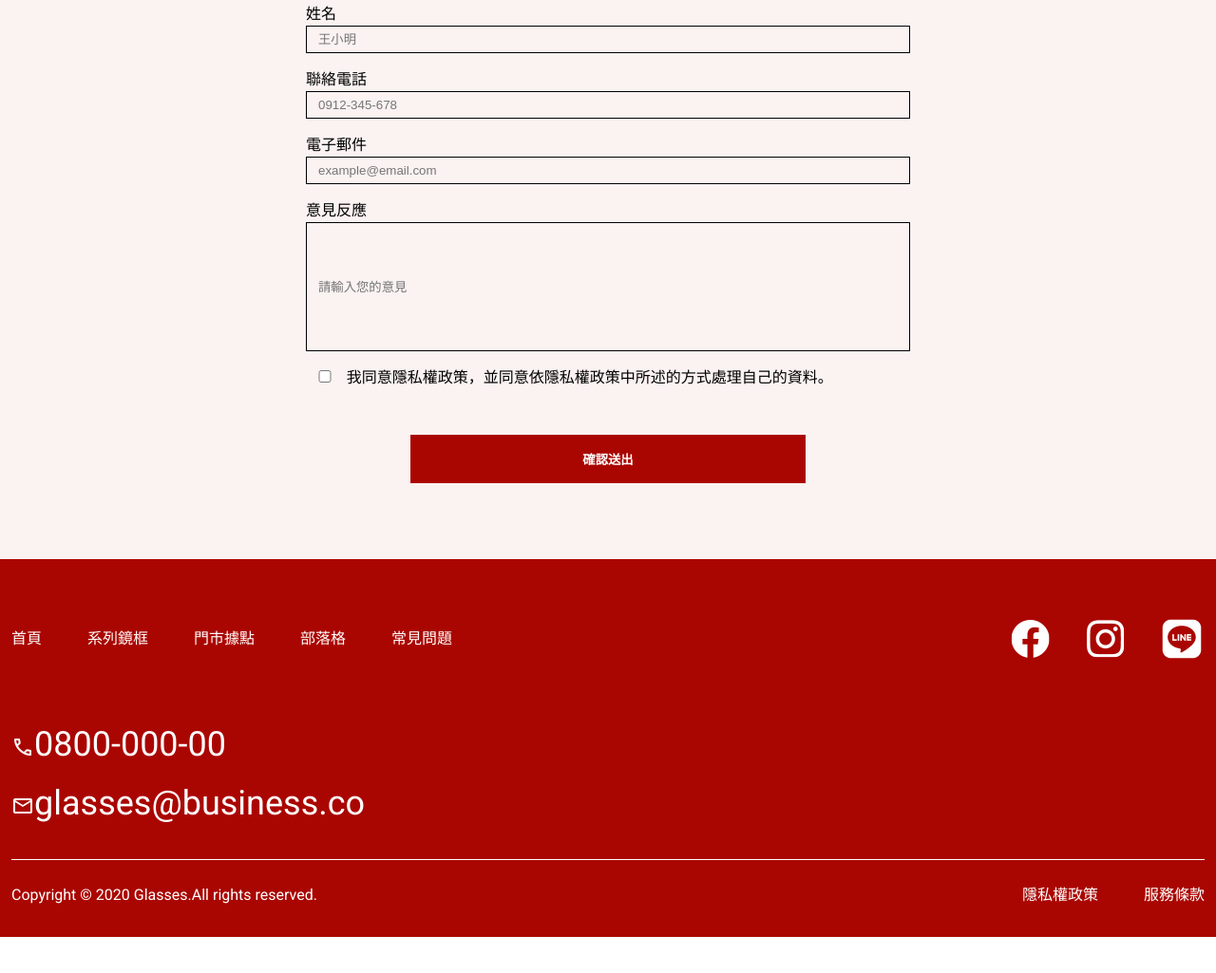
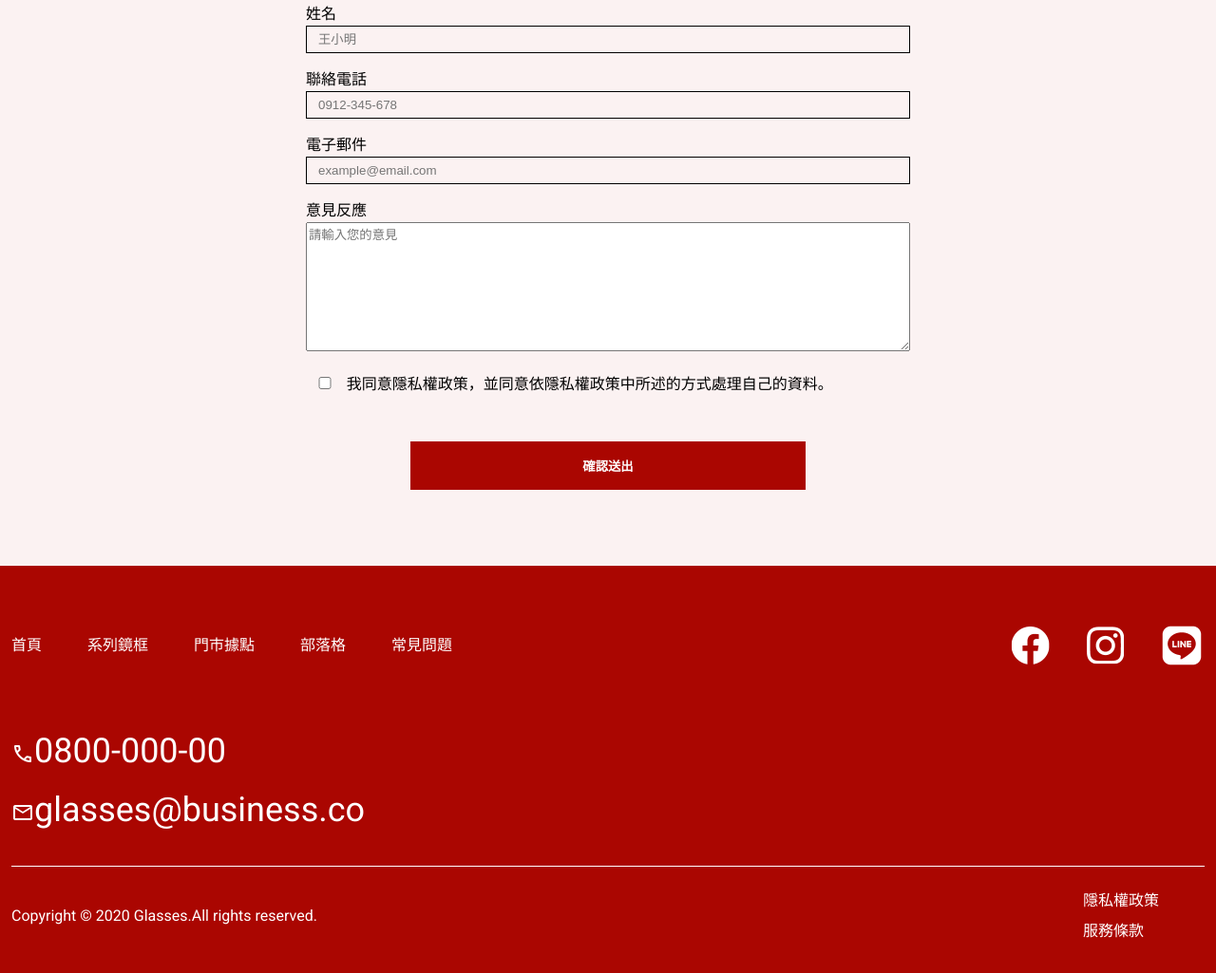
Before and after one commit to TingYuLiou/week3-glasses-web-index, a plain HTML site: page index.html in a window 1280 px wide. Shown: the part 3698-4723 px from the top of the page at 95% size. Before the commit the page ends 4685 px from the top, so only its background shows below. Drawn offline with nearby package versions, Linux system fonts and the light colour scheme.

Commit message:
修改版本-2

```diff
--- a/index.html
+++ b/index.html
@@ -163,7 +163,7 @@
             </li>
             <li class="form-item">
               <label for="suggestion">意見反應</label><br>
-              <input id="suggestion" type="textarea"  style="width: 100%;height: 136px;" placeholder="請輸入您的意見">
+              <textarea id="suggestion"  style="width: 100%;height: 136px;" placeholder="請輸入您的意見"></textarea>
             </li>
           </ul>
           <div class="agree">
@@ -203,7 +203,7 @@
       </div>
       <div class="copyright m-32">
         <p>Copyright © 2020 Glasses.All rights reserved.</p>
-        <div><span class="mr-48">隱私權政策</span><span>服務條款</span><div>
+        <div><a href="#" class="mr-48 mb-8">隱私權政策</a><a  href="#" >服務條款</a><div>
       </div>
     </div>
     </div>
--- a/scss/pages/_index.scss
+++ b/scss/pages/_index.scss
@@ -43,7 +43,7 @@
     padding: 12px 0;
     &:hover{
       color:#FBF2F2;
-      border-bottom:1px solid;
+      text-decoration: underline;
       @media (max-width:767px){
       color: #AA0601;
       background: #fff;
@@ -294,8 +294,17 @@
     padding-top: 24px;
     border-top: 1px solid #fff;
     margin-top: 32px;
+    a{
+      display: block;
+      &:hover{
+        text-decoration: underline;
+      }
+    }
     .mr-48{
       margin-right: 48px;
+    }
+    .mb-8{
+      margin-bottom: 8px;
     }
     @media(max-width: 767px){
       display: block;
```
Also changed, not shown: css/all.css, 2 other files.
